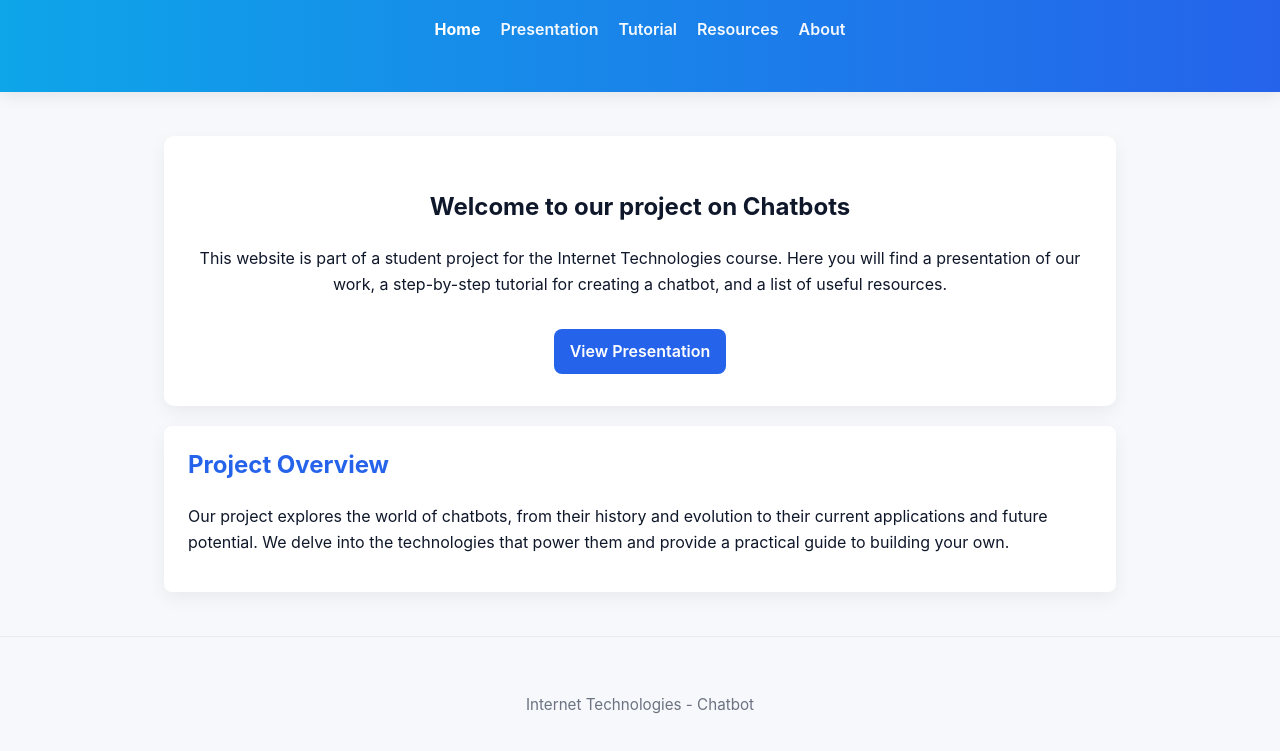
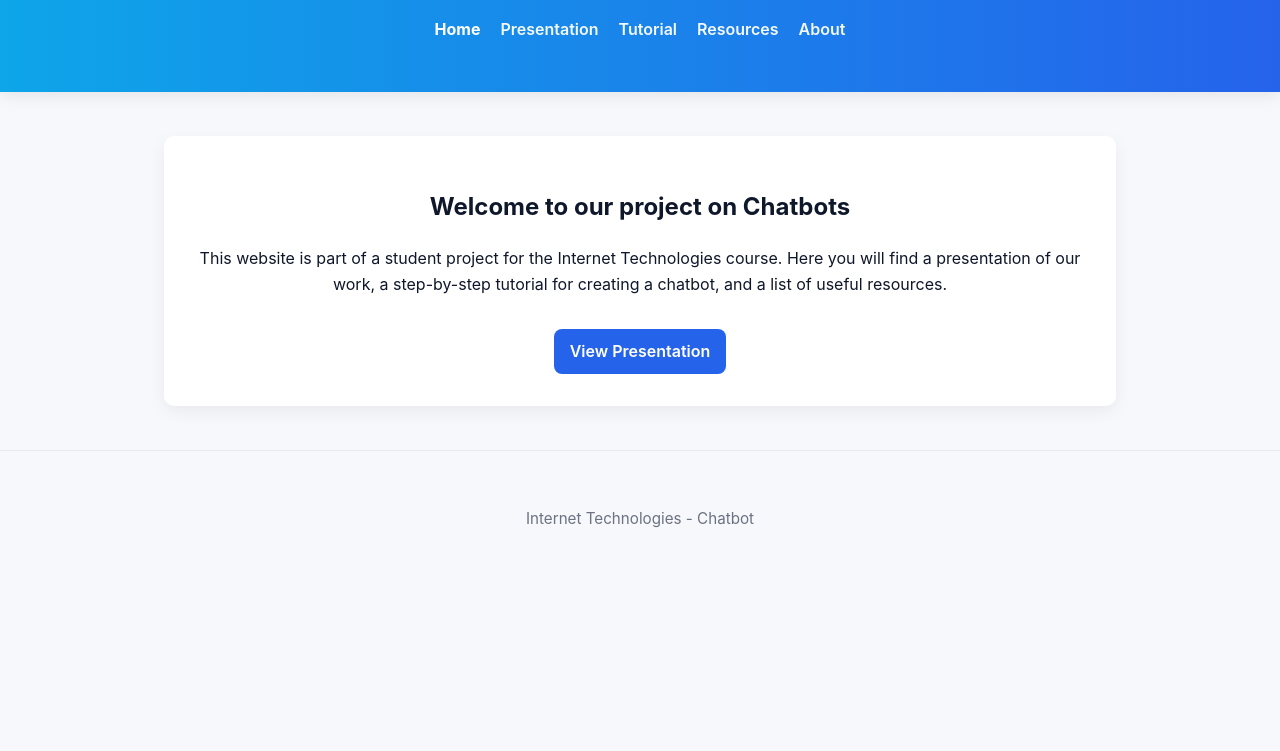
Before and after one commit to antoineprr/chatbot, a plain HTML site: page index.html in a window 1280 px wide. Shown: the part 123-874 px from the top of the page. After the commit the page ends 800 px from the top, so only its background shows below. Drawn offline with Linux system fonts and the light colour scheme.

Commit message:
fix: invalid link

```diff
--- a/index.html
+++ b/index.html
@@ -27,13 +27,8 @@
     <div class="hero">
         <h2>Welcome to our project on Chatbots</h2>
         <p>This website is part of a student project for the Internet Technologies course. Here you will find a presentation of our work, a step-by-step tutorial for creating a chatbot, and a list of useful resources.</p>
-        <a href="/presentation.html" class="cta">View Presentation</a>
+        <a href="/chatbot/presentation.html" class="cta">View Presentation</a>
     </div>
-
-    <section>
-        <h2>Project Overview</h2>
-        <p>Our project explores the world of chatbots, from their history and evolution to their current applications and future potential. We delve into the technologies that power them and provide a practical guide to building your own.</p>
-    </section>
   </main>
 
   <footer class="site-footer">
```
